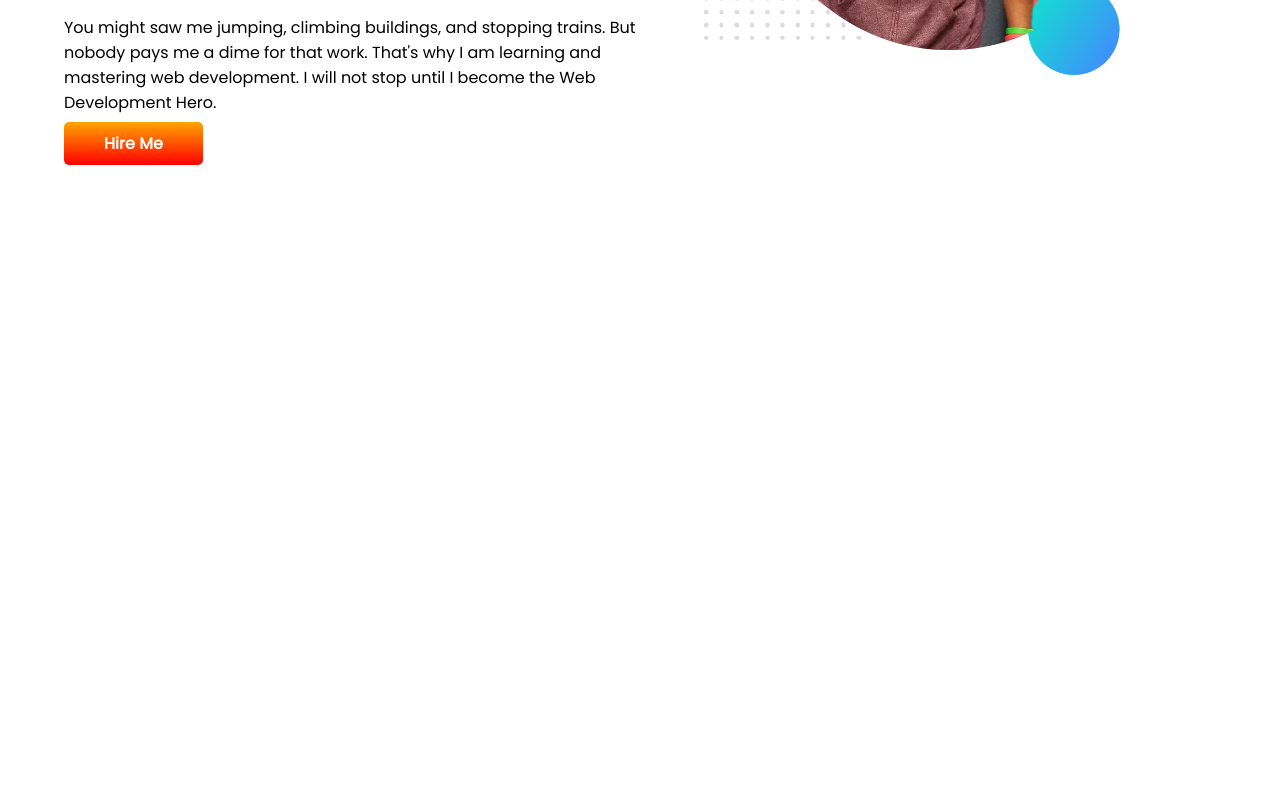
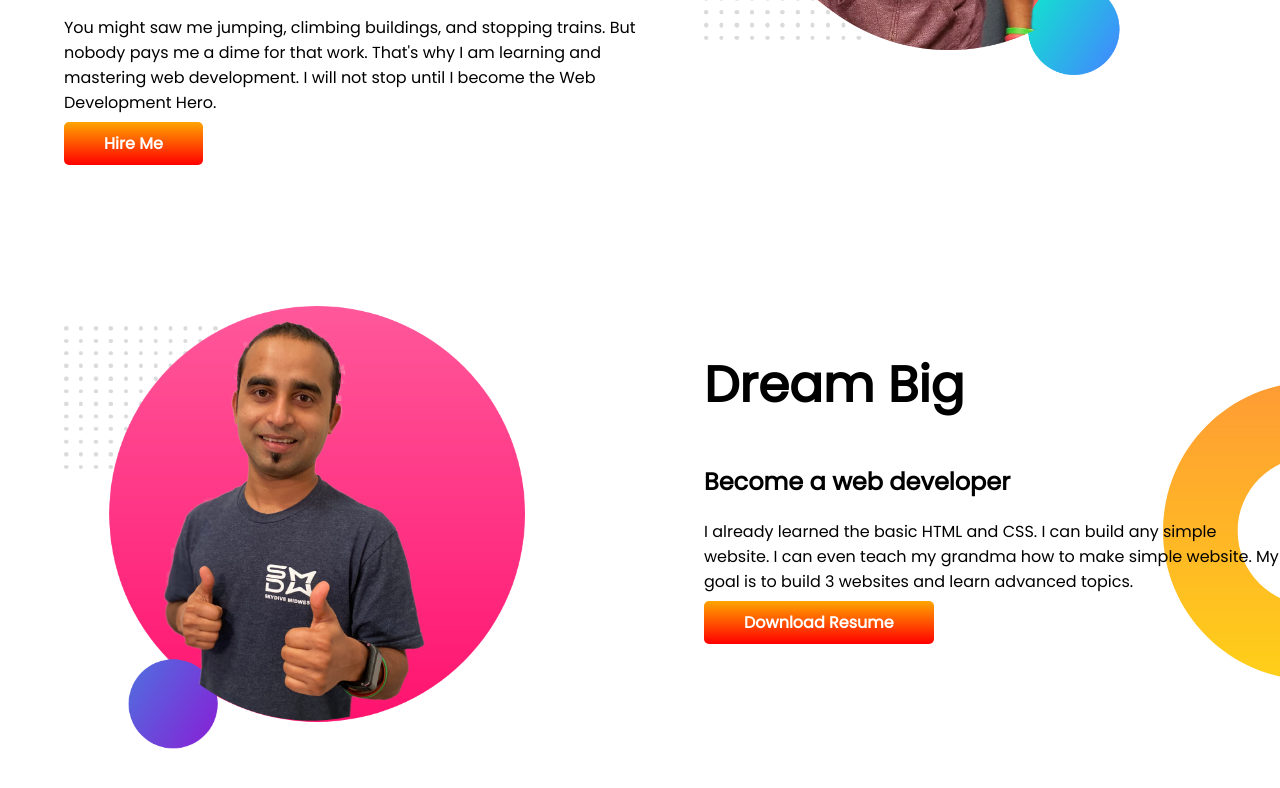
Before and after one commit to Mizan-coders/developer-portfolio, a plain HTML site: page index.html in a window 1280 px wide. Shown: the part 382-1170 px from the top of the page. Before the commit the page ends 800 px from the top, so only its background shows below. Drawn offline with Linux system fonts and the light colour scheme.

Commit message:
Dream big section update

```diff
--- a/index.html
+++ b/index.html
@@ -29,6 +29,18 @@
             <img src="images/jhankar.png" alt="Mizan Portfolio images">
         </div>
     </section>
+    <section class="dream-big">
+        <div class="half-width">
+            <img src="images/jhankar2.png" alt="">
+        </div>
+        <div class="half-width">
+            <h1>Dream Big</h1>
+            <h2>Become a web developer</h2>
+            <p>I already learned the basic HTML and CSS. I can build any simple website. I can even teach my grandma how
+                to make simple website. My goal is to build 3 websites and learn advanced topics.</p>
+            <a class="link-button" href="#" target="_blank" rel="noopener noreferrer">Download Resume</a>
+        </div>
+    </section>
 </body>
 
 </html>
--- a/style.css
+++ b/style.css
@@ -10,6 +10,7 @@ h1{
 }
 section{
     display: flex;
+    margin-bottom: 150px;
 }
 .half-width{
     width: 50%;
@@ -30,3 +31,8 @@ section{
     background-image: url(images/top-banner.png);
     background-repeat: no-repeat;
 }
+.dream-big{
+    background-image: url(images/dream-bg.png);
+    background-repeat: no-repeat;
+    background-position:right;
+}
```
